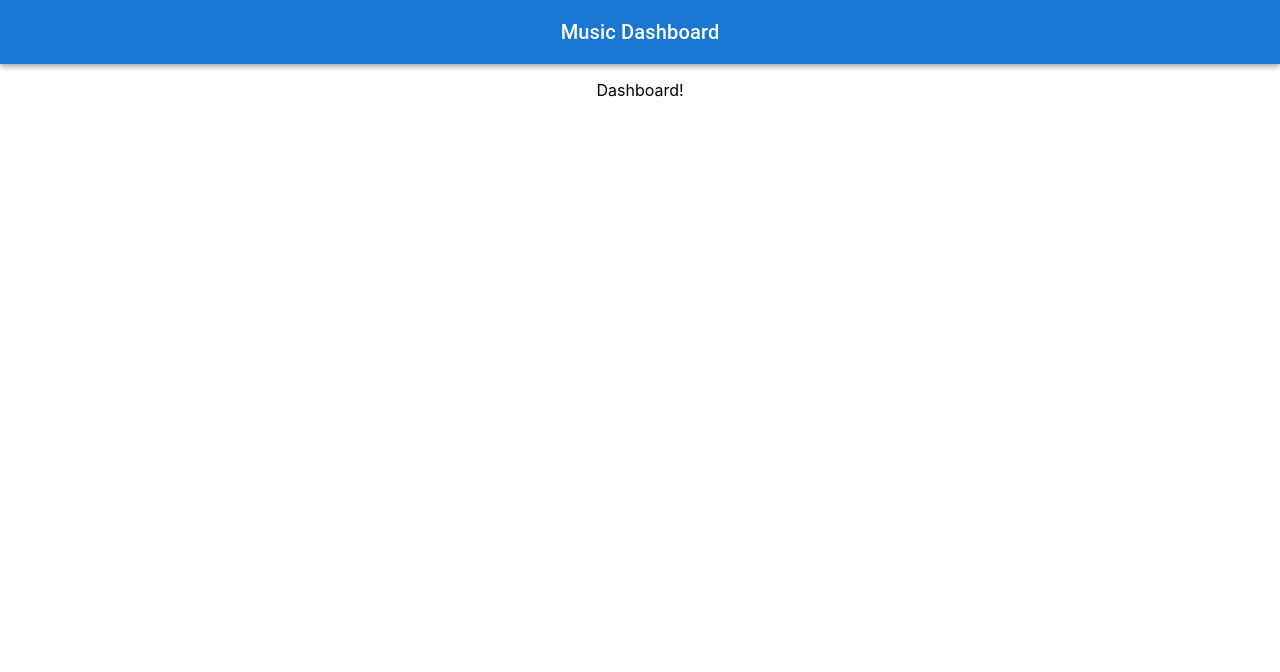
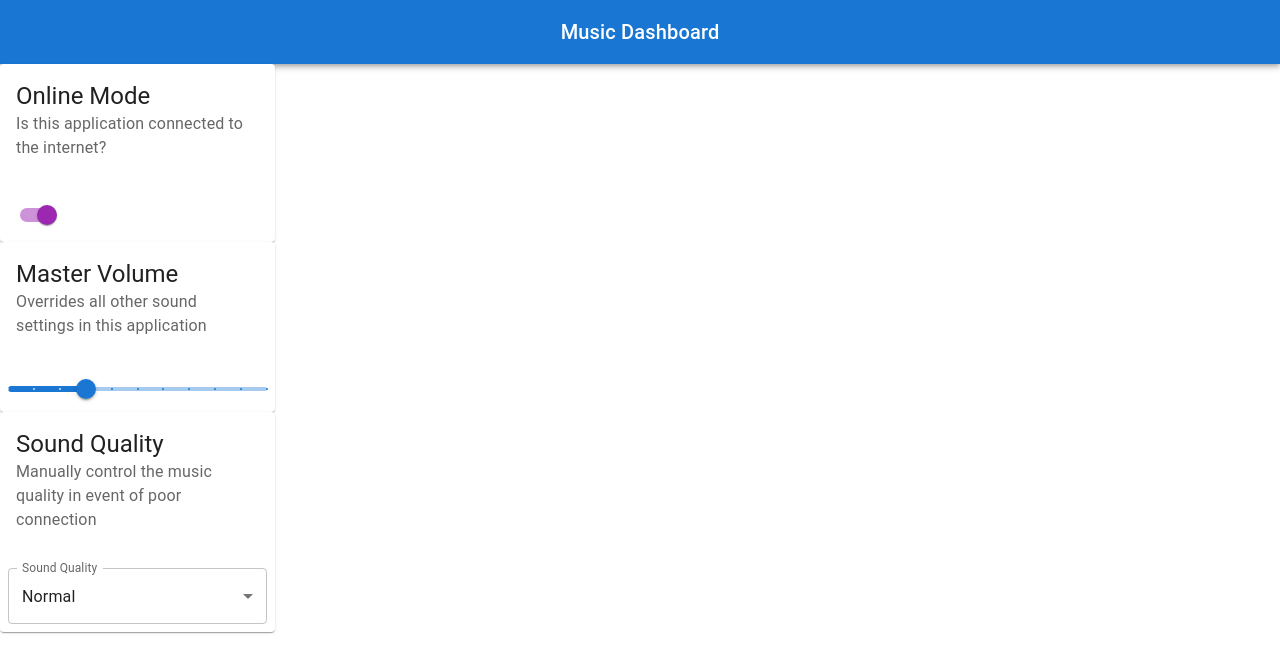
Before and after one commit to SamSvetlik/JS411-my-music-app, a React (Create React App) app: page / in a window 1280 px wide. Both pictures are taken after a click on the button "SIGN IN". Shown: the top 672 px of the page. Built offline with nearby package versions, Linux system fonts and the light colour scheme.

Commit message:
added functional cards for OnlineMode, SoundQuality, and MasterVolume

```diff
--- a/src/components/Dashboard.js
+++ b/src/components/Dashboard.js
@@ -1,7 +1,28 @@
-import React from 'react';
+import React, {useState} from 'react';
+import OnlineMode from './OnlineMode'
+import MasterVolume from './MasterVolume';
+import SoundQuality from './SoundQuality';
+// import each of the 3 cards that I will use
 
 function Dashboard() {
-    return <p>Dashboard!</p>
+// useState for:
+        // onlineMode(on or off)
+    const [onlineMode, setOnlineMode] = useState(true)
+    // masterVolume(value from 0 to 100)
+    const [masterVolume, setMasterVolume] = useState(30)
+    // soundQuality(dropdown menu with options for Normal and Low)
+    const [soundQuality, setSoundQuality] = useState("Normal")
+
+    return (
+        <div>
+            <span>
+                <OnlineMode onlineMode={onlineMode} setOnlineMode={setOnlineMode} />
+                <MasterVolume masterVolume={masterVolume} setMasterVolume={setMasterVolume}/>
+                <SoundQuality soundQuality={soundQuality} setSoundQuality={setSoundQuality}/>
+            </span>
+            {/* <SystemNotifications /> */}
+        </div>
+    )
 }
 
 export default Dashboard
--- /dev/null
+++ b/src/components/MasterVolume.js
@@ -0,0 +1,34 @@
+import * as React from 'react';
+import Card from '@mui/material/Card';
+import CardActions from '@mui/material/CardActions';
+import CardContent from '@mui/material/CardContent';
+import Slider from '@mui/material/Slider';
+import Typography from '@mui/material/Typography';
+
+
+export default function MasterVolume(props) {
+    return (
+      <Card sx={{ width: 275, textAlign: "left"}}>
+        <CardContent>
+          <Typography variant="h5" component="div">
+            Master Volume
+          </Typography>
+          <Typography sx={{ mb: 1.5 }} color="text.secondary">
+            Overrides all other sound settings in this application
+          </Typography>
+        </CardContent>
+        <CardActions>
+        <Slider
+                aria-label="Temperature"
+                defaultValue={30}
+                valueLabelDisplay="auto"
+                step={10}
+                marks
+                min={0}
+                max={100}
+                onChange={(event, value)=> {props.setMasterVolume(value)}}
+                />
+        </CardActions>
+      </Card>
+    );
+  }
--- /dev/null
+++ b/src/components/OnlineMode.js
@@ -0,0 +1,25 @@
+import * as React from 'react';
+import Card from '@mui/material/Card';
+import CardActions from '@mui/material/CardActions';
+import CardContent from '@mui/material/CardContent';
+import Switch from '@mui/material/Switch';
+import Typography from '@mui/material/Typography';
+
+
+export default function OnlineMode(props) {
+  return (
+    <Card sx={{ width: 275, textAlign: "left"}}>
+      <CardContent>
+        <Typography variant="h5" component="div">
+          Online Mode
+        </Typography>
+        <Typography sx={{ mb: 1.5 }} color="text.secondary">
+          Is this application connected to the internet?
+        </Typography>
+      </CardContent>
+      <CardActions>
+        <Switch defaultChecked color="secondary" onChange={() => props.setOnlineMode(!props.onlineMode)}/>
+      </CardActions>
+    </Card>
+  );
+}
--- /dev/null
+++ b/src/components/SoundQuality.js
@@ -0,0 +1,39 @@
+import * as React from 'react';
+import Card from '@mui/material/Card';
+import CardActions from '@mui/material/CardActions';
+import CardContent from '@mui/material/CardContent';
+import Typography from '@mui/material/Typography';
+import InputLabel from '@mui/material/InputLabel';
+import MenuItem from '@mui/material/MenuItem';
+import FormControl from '@mui/material/FormControl';
+import Select, { SelectChangeEvent } from '@mui/material/Select';
+
+
+export default function MasterVolume(props) {
+    return (
+      <Card sx={{ width: 275, textAlign: "left"}}>
+        <CardContent>
+          <Typography variant="h5" component="div">
+            Sound Quality
+          </Typography>
+          <Typography sx={{ mb: 1.5 }} color="text.secondary">
+            Manually control the music quality in event of poor connection
+          </Typography>
+        </CardContent>
+        <CardActions>
+        <FormControl fullWidth>
+        <InputLabel >Sound Quality </InputLabel>
+        <Select
+            value={props.soundQuality}
+            label="Sound Quality"
+            onChange={(event) => {props.setSoundQuality(event.target.value)}}
+        >
+          <MenuItem value={"Low"}>Low</MenuItem>
+          <MenuItem value={"Normal"}>Normal</MenuItem>
+          <MenuItem value={"High"}>High</MenuItem>
+        </Select>
+      </FormControl>
+        </CardActions>
+      </Card>
+    );
+  }
```
